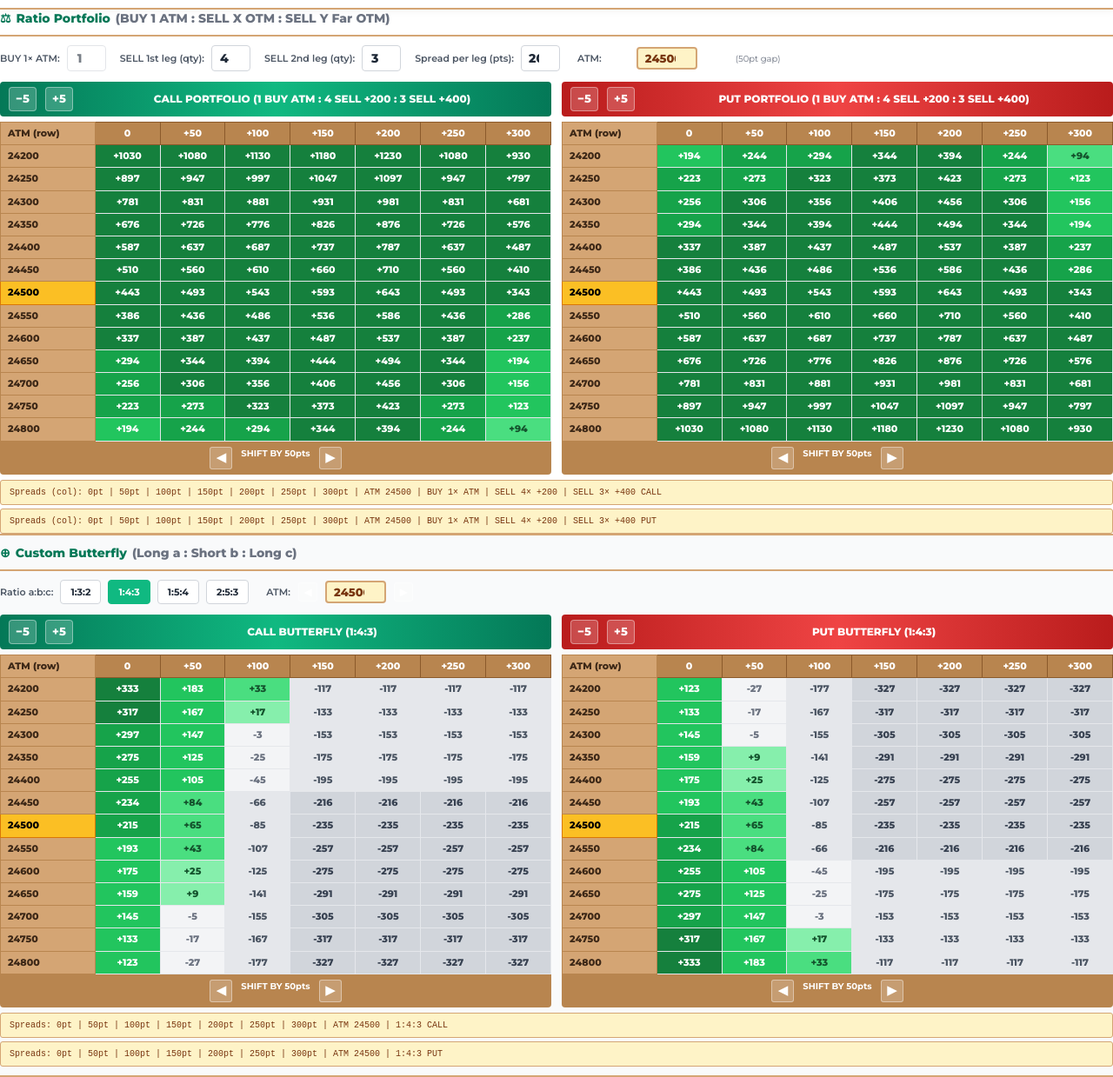
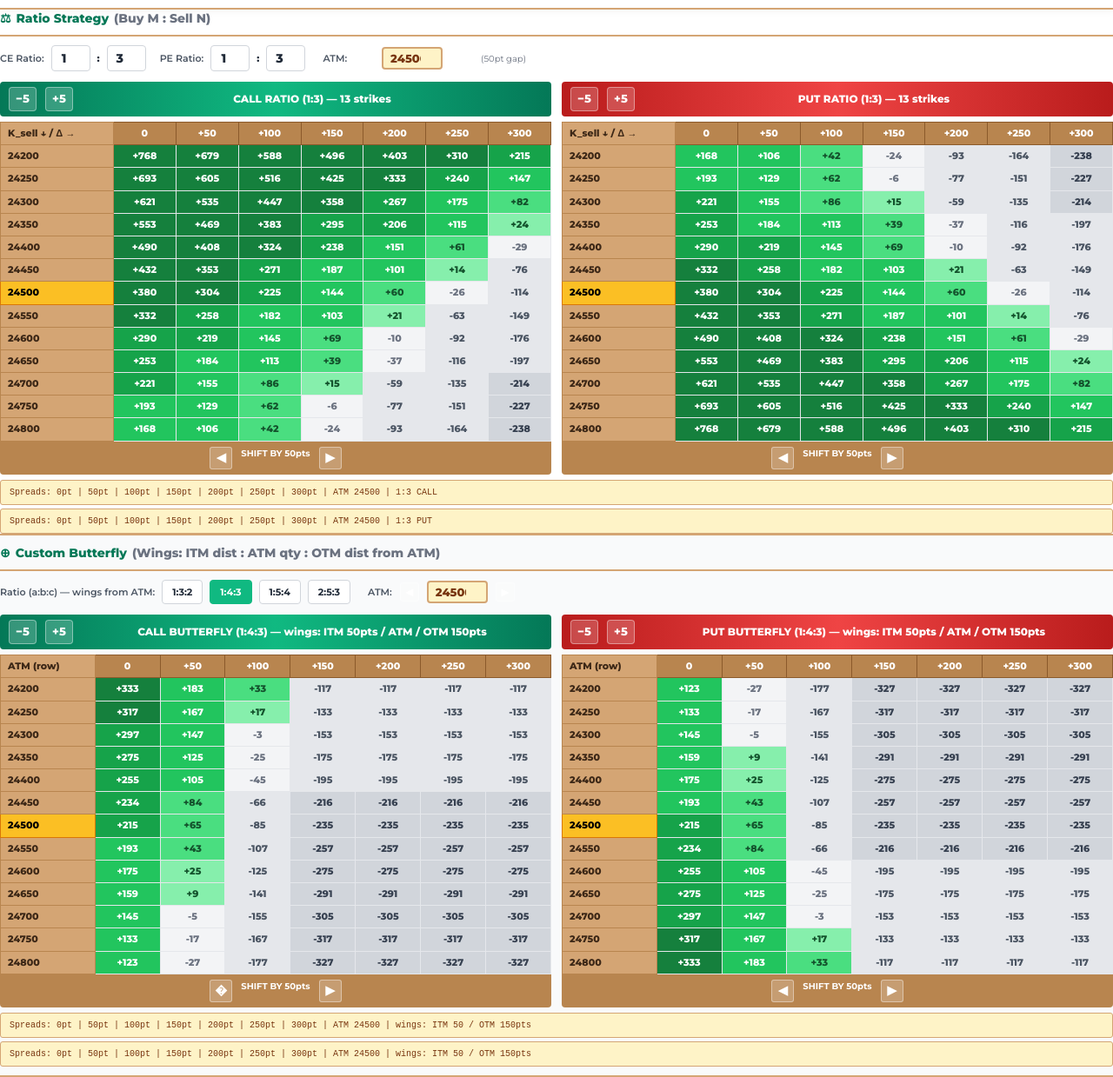
Before and after one commit to shailesh4224-del/spreadiq, a website: page public/strategy.html in a window 1280 px wide. Shown: the part 49-1288 px from the top of the page at 87% size. Drawn offline with nearby package versions, Linux system fonts and the light colour scheme; no server answers.

Commit message:
verify butterfly wings calculated from ATM

```diff
--- a/public/strategy.html
+++ b/public/strategy.html
@@ -198,24 +198,22 @@
   </div>
 </header>
 
-<!-- RATIO SECTION (3-leg portfolio) -->
+<!-- RATIO SECTION -->
 <section>
   <div class="strategy-title">
-    <span>⚖</span> Ratio Portfolio <span style="color:#6b7280">(BUY 1 ATM : SELL X OTM : SELL Y Far OTM)</span>
+    <span>⚖</span> Ratio Strategy <span style="color:#6b7280">(Buy M : Sell N)</span>
   </div>
 
   <div class="controls-row">
-    <label>BUY 1× ATM:</label>
-    <input type="number" id="ratioBuy" class="ratio-input" value="1" min="1" disabled style="opacity:0.6">
+    <label>CE Ratio:</label>
+    <input type="number" id="ratioBuy" class="ratio-input" value="1" min="1">
+    <span style="font-weight:800; color:#1f2937">:</span>
+    <input type="number" id="ratioSell" class="ratio-input" value="3" min="1">
 
-    <label style="margin-left:8px">SELL 1st leg (qty):</label>
-    <input type="number" id="ratioSell1" class="ratio-input" value="4" min="1">
-
-    <label style="margin-left:8px">SELL 2nd leg (qty):</label>
-    <input type="number" id="ratioSell2" class="ratio-input" value="3" min="1">
-
-    <label style="margin-left:8px">Spread per leg (pts):</label>
-    <input type="number" id="ratioSpread" class="ratio-input" value="200" min="50" step="50">
+    <label style="margin-left:8px">PE Ratio:</label>
+    <input type="number" id="ratioBuyPE" class="ratio-input" value="1" min="1">
+    <span style="font-weight:800; color:#1f2937">:</span>
+    <input type="number" id="ratioSellPE" class="ratio-input" value="3" min="1">
 
     <label style="margin-left:12px">ATM:</label>
     <button class="atm-scroll-btn" onclick="scrollATM(-1, 'ratio')">◀</button>
@@ -225,18 +223,17 @@
   </div>
 
   <div class="grid md:grid-cols-2 gap-3">
-    <!-- CALL PORTFOLIO -->
     <div>
       <div class="spread-bar call">
         <button class="strike-ctrl-btn" onclick="changeStrikeRows(-5, 'ratio')">−5</button>
         <button class="strike-ctrl-btn" onclick="changeStrikeRows(5, 'ratio')">+5</button>
-        <span style="flex:1; text-align:center" id="callRatioTitle">CALL PORTFOLIO (1 BUY ATM : 4 SELL +200 : 3 SELL +400)</span>
+        <span style="flex:1; text-align:center" id="callRatioTitle">CALL RATIO (1:3)</span>
       </div>
       <div class="overflow-x-auto">
         <table>
           <thead>
             <tr style="background:#b8854f">
-              <th class="strike-cell" style="text-align:left; padding-left:8px">ATM (row)</th>
+              <th class="strike-cell" style="text-align:left; padding-left:8px">K_sell ↓ / Δ →</th>
               <th class="pl-cell col-meta" id="callRatioCol0">0</th>
               <th class="pl-cell col-meta" id="callRatioCol1">+50</th>
               <th class="pl-cell col-meta" id="callRatioCol2">+100</th>
@@ -256,18 +253,17 @@
       </div>
     </div>
 
-    <!-- PUT PORTFOLIO -->
     <div>
       <div class="spread-bar put">
         <button class="strike-ctrl-btn" onclick="changeStrikeRows(-5, 'ratio')">−5</button>
         <button class="strike-ctrl-btn" onclick="changeStrikeRows(5, 'ratio')">+5</button>
-        <span style="flex:1; text-align:center" id="putRatioTitle">PUT PORTFOLIO (1 BUY ATM : 4 SELL +200 : 3 SELL +400)</span>
+        <span style="flex:1; text-align:center" id="putRatioTitle">PUT RATIO (1:3)</span>
       </div>
       <div class="overflow-x-auto">
         <table>
           <thead>
             <tr style="background:#b8854f">
-              <th class="strike-cell" style="text-align:left; padding-left:8px">ATM (row)</th>
+              <th class="strike-cell" style="text-align:left; padding-left:8px">K_sell ↓ / Δ →</th>
               <th class="pl-cell col-meta" id="putRatioCol0">0</th>
               <th class="pl-cell col-meta" id="putRatioCol1">+50</th>
               <th class="pl-cell col-meta" id="putRatioCol2">+100</th>
@@ -292,14 +288,14 @@
   <div class="info-bar" id="putRatioInfo" style="margin-top:4px">--</div>
 </section>
 
-<!-- BUTTERFLY SECTION (kept same) -->
+<!-- BUTTERFLY SECTION -->
 <section style="background:#f9fafb; border-top:2px solid #d4a574; border-bottom:2px solid #d4a574; padding:10px 0;">
   <div class="strategy-title">
-    <span>⊕</span> Custom Butterfly <span style="color:#6b7280">(Long a : Short b : Long c)</span>
+    <span>⊕</span> Custom Butterfly <span style="color:#6b7280">(Wings: ITM dist : ATM qty : OTM dist from ATM)</span>
   </div>
 
   <div class="controls-row">
-    <label>Ratio a:b:c:</label>
+    <label>Ratio (a:b:c) — wings from ATM:</label>
     <button class="ratio-btn" onclick="setBF('1:3:2')">1:3:2</button>
     <button class="ratio-btn active" onclick="setBF('1:4:3')">1:4:3</button>
     <button class="ratio-btn" onclick="setBF('1:5:4')">1:5:4</button>
@@ -335,7 +331,7 @@
           <tbody id="callBFBody"></tbody>
         </table>
         <div style="display:flex; justify-content:center; gap:8px; padding:6px; background:#b8854f; border-radius:0 0 4px 4px;">
-          <button class="col-scroll-btn" onclick="shiftBFColumns(-1)">◀</button>
+          <button class="col-scroll-btn" onclick="shiftBFColumns(-1)">�</button>
           <span style="color:#fff; font-size:10px; font-weight:700;">SHIFT BY <span id="callBFShiftStep">50</span>pts</span>
           <button class="col-scroll-btn" onclick="shiftBFColumns(1)">▶</button>
         </div>
@@ -387,7 +383,7 @@
     <div id="modalFormulas" class="mb-4"></div>
     <div id="modalLegs" class="mb-4 pb-4 border-b border-gray-200"></div>
     <div class="space-y-2 text-sm">
-      <div class="flex justify-between py-1"><span class="text-gray-500">MARGIN</span><span id="modalMargin" class="font-bold text-emerald-600">₹0 L</span></div>
+      <div class="flex justify-between py-1"><span class="text-gray-500">MARGIN</span><span id="modalMargin" class="font-bold text-emerald-600">�0 L</span></div>
       <div class="flex justify-between py-1"><span class="text-gray-500">QTY / CR</span><span id="modalQty" class="font-bold">0 / 3,835</span></div>
       <div class="flex justify-between py-1"><span class="text-gray-500">CHARGES (RT)</span><span id="modalCharges" class="font-bold text-yellow-600">0.47 pts</span></div>
     </div>
@@ -642,41 +638,31 @@
     renderBF();
   }
 
-  // ✅✅✅ NEW 3-LEG PORTFOLIO FORMULA ✅✅✅
-  // Structure: BUY 1× ATM, SELL X× (ATM + spread), SELL Y× (ATM + 2*spread)
-  // Example: BUY 1× 24300 CE, SELL 4× 24500 CE, SELL 3× 24700 CE (spread=200)
-  function calcRatioPL(atmRow, type, colIndex, buyQty, sellQty1, sellQty2, spread) {
-    const X = colSpreads[colIndex];  // Stock move from ATM at expiry
+  // ===== RATIO P&L =====
+  function calcRatioPL(sellStrike, type, colIndex, buyQty, sellQty) {
+    const X = colSpreads[colIndex];
+    const expiryPrice = (type === 'call') ? sellStrike + X : sellStrike - X;
+    const buyStrike   = (type === 'call') ? sellStrike - X : sellStrike + X;
 
-    // Expiry price based on column direction
-    const expiryPrice = (type === 'call') ? atmRow + X : atmRow - X;
+    const buyPremium  = getLTP(buyStrike,  type === 'call' ? 'CE' : 'PE');
+    const sellPremium = getLTP(sellStrike, type === 'call' ? 'CE' : 'PE');
+    const netDebit = (buyQty * buyPremium) - (sellQty * sellPremium);
 
-    // Three strikes: ATM, +spread, +2*spread
-    const strikeATM   = atmRow;
-    const strikeOTM1  = (type === 'call') ? atmRow + spread : atmRow - spread;
-    const strikeOTM2  = (type === 'call') ? atmRow + (2 * spread) : atmRow - (2 * spread);
+    const longPayoff  = (type === 'call') ? callValue(buyStrike,  expiryPrice) : putValue(buyStrike,  expiryPrice);
+    const shortPayoff = (type === 'call') ? callValue(sellStrike, expiryPrice) : putValue(sellStrike, expiryPrice);
 
-    // Payoffs at expiry
-    const atmPayoff  = (type === 'call') ? callValue(strikeATM, expiryPrice) : putValue(strikeATM, expiryPrice);
-    const otm1Payoff = (type === 'call') ? callValue(strikeOTM1, expiryPrice) : putValue(strikeOTM1, expiryPrice);
-    const otm2Payoff = (type === 'call') ? callValue(strikeOTM2, expiryPrice) : putValue(strikeOTM2, expiryPrice);
-
-    // Premiums paid/received at entry
-    const atmPremium  = getLTP(strikeATM,  type === 'call' ? 'CE' : 'PE');
-    const otm1Premium = getLTP(strikeOTM1, type === 'call' ? 'CE' : 'PE');
-    const otm2Premium = getLTP(strikeOTM2, type === 'call' ? 'CE' : 'PE');
-
-    // Net Debit: +ve means we paid, -ve means we received credit
-    const netDebit = (buyQty * atmPremium) - (sellQty1 * otm1Premium) - (sellQty2 * otm2Premium);
-
-    // P&L = (Long payoff × qty) - (Short payoffs × qtys) - Net Debit
-    return (atmPayoff * buyQty) - (otm1Payoff * sellQty1) - (otm2Payoff * sellQty2) - netDebit;
+    return (longPayoff * buyQty) - (shortPayoff * sellQty) - netDebit;
   }
 
-  // BUTTERFLY P&L (unchanged)
+  // ✅✅✅ BUTTERFLY P&L - All strikes calculated FROM ATM ✅✅✅
+  // a = ITM distance from ATM (in strikes)
+  // b = ATM quantity (middle leg)
+  // c = OTM distance from ATM (in strikes)
   function calcBFPL(centre, type, colIndex, a, b, c) {
-    const X = bfColSpreads[colIndex];
+    const X = bfColSpreads[colIndex];  // Stock move distance (for P&L)
     const expiryPrice = (type === 'call') ? centre + X : centre - X;
+
+    // ✅ ALL strikes measured from ATM (centre) — not from ITM!
     const itm = (type === 'call') ? centre - (a * strikeGap) : centre + (a * strikeGap);
     const otm = (type === 'call') ? centre + (c * strikeGap) : centre - (c * strikeGap);
 
@@ -706,10 +692,10 @@
 
   // ===== RENDERING =====
   function renderRatio() {
-    const buyQty   = 1;  // Always 1 ATM buy (fixed)
-    const sellQty1 = parseInt(document.getElementById('ratioSell1').value) || 4;
-    const sellQty2 = parseInt(document.getElementById('ratioSell2').value) || 3;
-    const spread   = parseInt(document.getElementById('ratioSpread').value) || 200;
+    const buyQtyCE   = parseInt(document.getElementById('ratioBuy').value)  || 1;
+    const sellQtyCE  = parseInt(document.getElementById('ratioSell').value) || 3;
+    const buyQtyPE   = parseInt(document.getElementById('ratioBuyPE').value)  || 1;
+    const sellQtyPE  = parseInt(document.getElementById('ratioSellPE').value) || 3;
 
     const centerATM = customRatioATM;
     const half = Math.floor(ratioRows / 2);
@@ -718,35 +704,37 @@
       strikeList.push(centerATM + (i * strikeGap));
     }
 
-    document.getElementById('callRatioTitle').textContent = `CALL PORTFOLIO (1 BUY ATM : ${sellQty1} SELL +${spread} : ${sellQty2} SELL +${spread*2})`;
-    document.getElementById('putRatioTitle').textContent  = `PUT PORTFOLIO (1 BUY ATM : ${sellQty1} SELL +${spread} : ${sellQty2} SELL +${spread*2})`;
+    document.getElementById('callRatioTitle').textContent = `CALL RATIO (${buyQtyCE}:${sellQtyCE}) — ${ratioRows} strikes`;
+    document.getElementById('putRatioTitle').textContent  = `PUT RATIO (${buyQtyPE}:${sellQtyPE}) — ${ratioRows} strikes`;
 
     ['call', 'put'].forEach((type) => {
       const bodyId = type === 'call' ? 'callRatioBody' : 'putRatioBody';
+      const buyQty  = type === 'call' ? buyQtyCE  : buyQtyPE;
+      const sellQty = type === 'call' ? sellQtyCE : sellQtyPE;
       let html = '';
 
-      strikeList.forEach(atmRow => {
-        const isATM = atmRow === centerATM;
-        html += `<tr><td class="strike-cell${isATM ? ' atm' : ''}" style="text-align:left; padding-left:8px">${atmRow}</td>`;
+      strikeList.forEach(sellStrike => {
+        const isATM = sellStrike === centerATM;
+        html += `<tr><td class="strike-cell${isATM ? ' atm' : ''}" style="text-align:left; padding-left:8px">${sellStrike}</td>`;
         for (let i = 0; i < numCols; i++) {
-          const pl = calcRatioPL(atmRow, type, i, buyQty, sellQty1, sellQty2, spread);
+          const pl = calcRatioPL(sellStrike, type, i, buyQty, sellQty);
           const cls = getPLClass(pl);
-          html += `<td class="pl-cell ${cls}" onclick="showRatioModal(${atmRow}, '${type}', ${i}, ${pl})">${fmtSigned(pl)}</td>`;
+          html += `<td class="pl-cell ${cls}" onclick="showRatioModal(${sellStrike}, '${type}', ${i}, ${pl})">${fmtSigned(pl)}</td>`;
         }
         html += '</tr>';
       });
       document.getElementById(bodyId).innerHTML = html;
     });
 
-    updateRatioInfo('call', buyQty, sellQty1, sellQty2, spread);
-    updateRatioInfo('put',  buyQty, sellQty1, sellQty2, spread);
+    updateRatioInfo('call', buyQtyCE, sellQtyCE);
+    updateRatioInfo('put',  buyQtyPE, sellQtyPE);
   }
 
-  function updateRatioInfo(type, buyQty, sellQty1, sellQty2, spread) {
+  function updateRatioInfo(type, buyQty, sellQty) {
     const spreadsStr = colSpreads.map(s => s + 'pt').join(' | ');
     const infoId = type === 'call' ? 'callRatioInfo' : 'putRatioInfo';
     document.getElementById(infoId).textContent =
-      `Spreads (col): ${spreadsStr} | ATM ${customRatioATM} | BUY ${buyQty}× ATM | SELL ${sellQty1}× +${spread} | SELL ${sellQty2}× +${spread*2} ${type.toUpperCase()}`;
+      `Spreads: ${spreadsStr} | ATM ${customRatioATM} | ${buyQty}:${sellQty} ${type.toUpperCase()}`;
   }
 
   function renderBF() {
@@ -759,8 +747,8 @@
       strikeList.push(centerATM + (i * strikeGap));
     }
 
-    document.getElementById('callBFTitle').textContent = `CALL BUTTERFLY (${a}:${b}:${c})`;
-    document.getElementById('putBFTitle').textContent  = `PUT BUTTERFLY (${a}:${b}:${c})`;
+    document.getElementById('callBFTitle').textContent = `CALL BUTTERFLY (${a}:${b}:${c}) — wings: ITM ${a*strikeGap}pts / ATM / OTM ${c*strikeGap}pts`;
+    document.getElementById('putBFTitle').textContent  = `PUT BUTTERFLY (${a}:${b}:${c}) — wings: ITM ${a*strikeGap}pts / ATM / OTM ${c*strikeGap}pts`;
 
     ['call', 'put'].forEach((type) => {
       const bodyId = type === 'call' ? 'callBFBody' : 'putBFBody';
@@ -787,7 +775,7 @@
     const spreadsStr = bfColSpreads.map(s => s + 'pt').join(' | ');
     const infoId = type === 'call' ? 'callBFInfo' : 'putBFInfo';
     document.getElementById(infoId).textContent =
-      `Spreads: ${spreadsStr} | ATM ${centre} | ${a}:${b}:${c} ${type.toUpperCase()}`;
+      `Spreads: ${spreadsStr} | ATM ${centre} | wings: ITM ${a*strikeGap} / OTM ${c*strikeGap}pts`;
   }
 
   function renderAll() {
@@ -800,61 +788,55 @@
   }
 
   // ===== MODAL =====
-  function showRatioModal(atmRow, type, colIndex, pl) {
-    const buyQty   = 1;
-    const sellQty1 = parseInt(document.getElementById(type === 'call' ? 'ratioSell1' : 'ratioSell1').value) || 4;
-    const sellQty2 = parseInt(document.getElementById('ratioSell2').value) || 3;
-    const spread   = parseInt(document.getElementById('ratioSpread').value) || 200;
-    const X        = colSpreads[colIndex];
+  function showRatioModal(sellStrike, type, colIndex, pl) {
+    const buyQty  = parseInt(document.getElementById(type === 'call' ? 'ratioBuy'  : 'ratioBuyPE').value)  || 1;
+    const sellQty = parseInt(document.getElementById(type === 'call' ? 'ratioSell' : 'ratioSellPE').value) || 3;
+    const X = colSpreads[colIndex];
 
-    // ✅ Three strikes calculated from ATM
-    const strikeATM  = atmRow;
-    const strikeOTM1 = (type === 'call') ? atmRow + spread : atmRow - spread;
-    const strikeOTM2 = (type === 'call') ? atmRow + (2 * spread) : atmRow - (2 * spread);
-    const expiryPrice = (type === 'call') ? atmRow + X : atmRow - X;
+    const buyStrike   = (type === 'call') ? sellStrike - X : sellStrike + X;
+    const expiryPrice = (type === 'call') ? sellStrike + X : sellStrike - X;
+    const buyLTP      = getLTP(buyStrike,  type === 'call' ? 'CE' : 'PE');
+    const sellLTP     = getLTP(sellStrike, type === 'call' ? 'CE' : 'PE');
+    const netDebit    = (buyQty * buyLTP) - (sellQty * sellLTP);
+    const margin      = sellQty * sellStrike * 0.12;
+    const isCredit    = netDebit < 0;
 
-    const atmLTP  = getLTP(strikeATM,  type === 'call' ? 'CE' : 'PE');
-    const otm1LTP = getLTP(strikeOTM1, type === 'call' ? 'CE' : 'PE');
-    const otm2LTP = getLTP(strikeOTM2, type === 'call' ? 'CE' : 'PE');
-    const netDebit = (buyQty * atmLTP) - (sellQty1 * otm1LTP) - (sellQty2 * otm2LTP);
-    const margin = (sellQty1 + sellQty2) * atmRow * 0.12;
-    const isCredit = netDebit < 0;
-
-    const atmPayoff  = (type === 'call') ? callValue(strikeATM, expiryPrice) : putValue(strikeATM, expiryPrice);
-    const otm1Payoff = (type === 'call') ? callValue(strikeOTM1, expiryPrice) : putValue(strikeOTM1, expiryPrice);
-    const otm2Payoff = (type === 'call') ? callValue(strikeOTM2, expiryPrice) : putValue(strikeOTM2, expiryPrice);
-
-    const longTotal = atmPayoff * buyQty;
-    const short1Total = otm1Payoff * sellQty1;
-    const short2Total = otm2Payoff * sellQty2;
+    const longPayoff  = (type === 'call') ? callValue(buyStrike,  expiryPrice) : putValue(buyStrike,  expiryPrice);
+    const shortPayoff = (type === 'call') ? callValue(sellStrike, expiryPrice) : putValue(sellStrike, expiryPrice);
+    const longTotal   = longPayoff * buyQty;
+    const shortTotal  = shortPayoff * sellQty;
 
     document.getElementById('modalFormulas').innerHTML =
       `<div class="formula-box">
-        <div class="formula-title">📐 ${type.toUpperCase()} PORTFOLIO (1 BUY ATM : ${sellQty1} SELL +${spread} : ${sellQty2} SELL +${spread*2})</div>
-        <div class="formula-equation">S (expiry) = ${fmt(expiryPrice)} | ATM = ${strikeATM} | OTM1 = ${strikeOTM1} (+${spread}) | OTM2 = ${strikeOTM2} (+${spread*2})</div>
-        <div class="formula-equation">ATM Payoff = ${fmt(atmPayoff)} × ${buyQty} = ${fmt(longTotal)} | OTM1 Payoff = ${fmt(otm1Payoff)} × ${sellQty1} = ${fmt(short1Total)} | OTM2 Payoff = ${fmt(otm2Payoff)} × ${sellQty2} = ${fmt(short2Total)}</div>
-        <div class="formula-equation">Net ${isCredit ? 'Credit' : 'Debit'} = (1×₹${fmt(atmLTP)}) − (${sellQty1}×₹${fmt(otm1LTP)}) − (${sellQty2}×₹${fmt(otm2LTP)}) = ${fmtSigned(netDebit)}</div>
-        <div class="formula-equation" style="color:#047857">P&L = ${fmt(longTotal)} − ${fmt(short1Total)} − ${fmt(short2Total)} ${isCredit ? '+' : '−'} ${fmt(Math.abs(netDebit))} = <strong>${fmtSigned(pl)}</strong></div>
+        <div class="formula-title">📐 ${type.toUpperCase()} RATIO (${buyQty}:${sellQty}) — Spread: ${X}pts</div>
+        <div class="formula-equation">S (expiry) = ${fmt(expiryPrice)} | K₁(buy) = ${buyStrike} | K₂(sell) = ${sellStrike}</div>
+        <div class="formula-equation">Long Payoff = ${type === 'call' ? 'max(S−K₁, 0)' : 'max(K₁−S, 0)'} = ${fmt(longPayoff)}</div>
+        <div class="formula-equation">Short Payoff = ${type === 'call' ? 'max(S−K₂, 0)' : 'max(K₂−S, 0)'} = ${fmt(shortPayoff)}</div>
+        <div class="formula-equation">Net ${isCredit ? 'Credit' : 'Debit'} = (${buyQty} × ₹${fmt(buyLTP)}) − (${sellQty} × ₹${fmt(sellLTP)}) = ${fmtSigned(netDebit)}</div>
+        <div class="formula-equation" style="color:#047857">P&L = (${longTotal}) − (${shortTotal}) ${isCredit ? '+' : '−'} (${fmt(Math.abs(netDebit))}) = <strong>${fmtSigned(pl)}</strong></div>
       </div>`;
 
     document.getElementById('modalLegs').innerHTML =
-      `<div class="modal-leg"><span class="px-2 py-0.5 bg-emerald-100 text-emerald-700 rounded text-xs font-bold">BUY</span><span>${buyQty}× ${strikeATM} ${type.toUpperCase()} (ATM) @ ₹${fmt(atmLTP)}</span></div>
-       <div class="modal-leg"><span class="px-2 py-0.5 bg-red-100 text-red-700 rounded text-xs font-bold">SELL</span><span>${sellQty1}× ${strikeOTM1} ${type.toUpperCase()} (+${spread}) @ ₹${fmt(otm1LTP)}</span></div>
-       <div class="modal-leg"><span class="px-2 py-0.5 bg-red-100 text-red-700 rounded text-xs font-bold">SELL</span><span>${sellQty2}× ${strikeOTM2} ${type.toUpperCase()} (+${spread*2}) @ ₹${fmt(otm2LTP)}</span></div>`;
+      `<div class="modal-leg"><span class="px-2 py-0.5 bg-emerald-100 text-emerald-700 rounded text-xs font-bold">BUY</span><span>${buyQty}× ${buyStrike} ${type.toUpperCase()} @ ₹${fmt(buyLTP)}</span></div>
+       <div class="modal-leg"><span class="px-2 py-0.5 bg-red-100 text-red-700 rounded text-xs font-bold">SELL</span><span>${sellQty}× ${sellStrike} ${type.toUpperCase()} @ ₹${fmt(sellLTP)}</span></div>`;
 
     document.getElementById('modalMargin').textContent = '₹' + (margin / 100000).toFixed(2) + ' L';
-    document.getElementById('modalQty').textContent = (sellQty1 + sellQty2) + ' × ' + atmRow.toLocaleString() + ' / Lot';
+    document.getElementById('modalQty').textContent = sellQty + ' × ' + sellStrike.toLocaleString() + ' / Lot';
     document.getElementById('modalCharges').textContent = '0.47 pts';
 
     document.getElementById('tradeModal').classList.remove('hidden');
   }
 
+  // ✅✅✅ BUTTERFLY MODAL - All strikes from ATM ✅✅✅
   function showBFModal(centre, type, colIndex, pl) {
     const [a, b, c] = currentBF.split(':').map(Number);
     const X = bfColSpreads[colIndex];
+
+    // ✅ Wings measured FROM ATM (centre), not from ITM
     const itm = (type === 'call') ? centre - (a * strikeGap) : centre + (a * strikeGap);
     const otm = (type === 'call') ? centre + (c * strikeGap) : centre - (c * strikeGap);
     const expiryPrice = (type === 'call') ? centre + X : centre - X;
+
     const itmLTP = getLTP(itm,    type === 'call' ? 'CE' : 'PE');
     const atmLTP = getLTP(centre, type === 'call' ? 'CE' : 'PE');
     const otmLTP = getLTP(otm,    type === 'call' ? 'CE' : 'PE');
@@ -898,7 +880,7 @@
   // ===== INIT =====
   window.addEventListener('load', () => switchSymbol('NIFTY'));
 
-  ['ratioATM', 'bfATMInput', 'ratioSell1', 'ratioSell2', 'ratioSpread'].forEach(id => {
+  ['ratioATM', 'bfATMInput', 'ratioBuy', 'ratioSell', 'ratioBuyPE', 'ratioSellPE'].forEach(id => {
     const el = document.getElementById(id);
     if (el) {
       el.addEventListener('change', () => {
```
